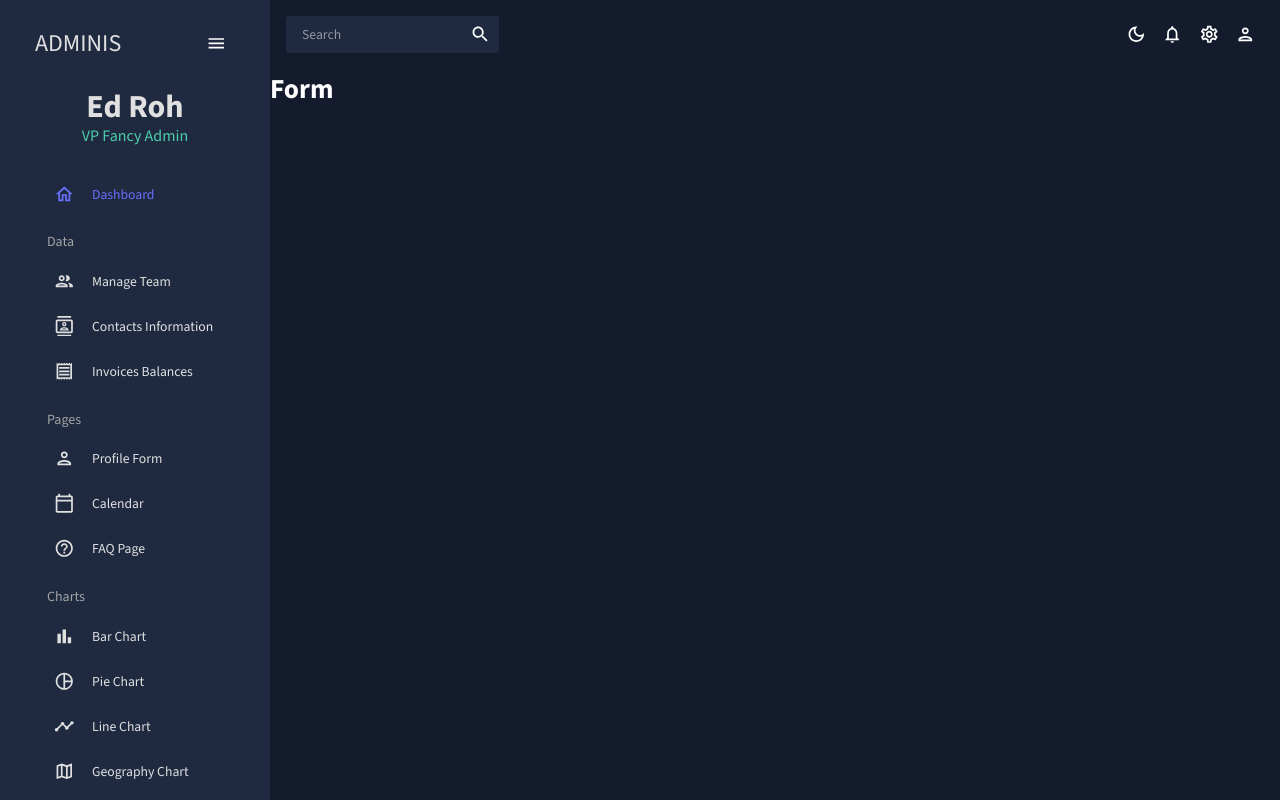
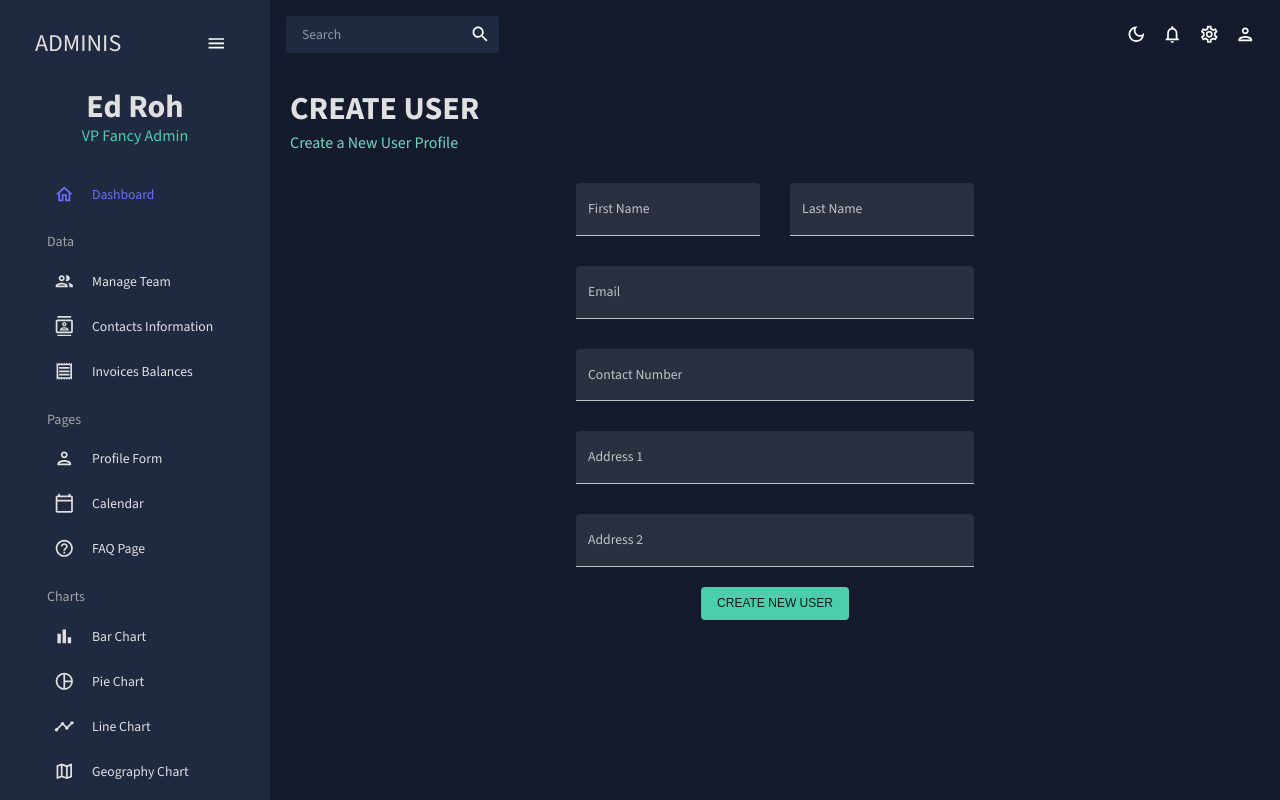
Before and after one commit to Avikai-Soria/Bdicomat, a React (Vite) app in the folder QA_Dashboard/: page /form in a window 1280 px wide. Built offline with nearby package versions, Linux system fonts and the light colour scheme; sample sign-in values are in the browser's storage.

Commit message:
calender not working

```diff
--- a/QA_Dashboard/package.json
+++ b/QA_Dashboard/package.json
@@ -15,6 +15,7 @@
     "@fullcalendar/core": "^6.1.8",
     "@fullcalendar/daygrid": "^6.1.8",
     "@fullcalendar/list": "^6.1.8",
+    "@fullcalendar/react": "^6.1.8",
     "@fullcalendar/timegrid": "^6.1.8",
     "@mui/icons-material": "^5.13.7",
     "@mui/material": "^5.13.7",
--- a/QA_Dashboard/src/components/main_page/layout/Calendar.jsx
+++ b/QA_Dashboard/src/components/main_page/layout/Calendar.jsx
@@ -1,11 +1,131 @@
-function Calendar() {
+import { useState } from "react";
+import FullCalendar from "@fullcalendar/react";
+import dayGridPlugin from "@fullcalendar/daygrid";
+import timeGridPlugin from "@fullcalendar/timegrid";
+import interactionPlugin from "@fullcalendar/interaction";
+import listPlugin from "@fullcalendar/list";
+import {
+  Box,
+  List,
+  ListItem,
+  ListItemText,
+  Typography,
+  useTheme,
+} from "@mui/material";
+import Header from "../../../reusable_component/Header.jsx";
+import { tokens } from "../../../hooks/theme";
+
+const Calendar = () => {
+  const theme = useTheme();
+  const colors = tokens(theme.palette.mode);
+  const [currentEvents, setCurrentEvents] = useState([]);
+
+  const handleDateClick = (selected) => {
+    const title = prompt("Please enter a new title for your event");
+    const calendarApi = selected.view.calendar;
+    calendarApi.unselect();
+
+    if (title) {
+      calendarApi.addEvent({
+        id: `${selected.dateStr}-${title}`,
+        title,
+        start: selected.startStr,
+        end: selected.endStr,
+        allDay: selected.allDay,
+      });
+    }
+  };
+
+  const handleEventClick = (selected) => {
+    if (
+      window.confirm(
+        `Are you sure you want to delete the event '${selected.event.title}'`
+      )
+    ) {
+      selected.event.remove();
+    }
+  };
+
   return (
-    <>
-      <div>
-        <h1>Calendar</h1>
-      </div>
-    </>
+    <Box m="20px">
+      <Header title="Calendar" subtitle="Full Calendar Interactive Page" />
+
+      <Box display="flex" justifyContent="space-between">
+        {/* CALENDAR SIDEBAR */}
+        <Box
+          flex="1 1 20%"
+          backgroundColor={colors.primary[400]}
+          p="15px"
+          borderRadius="4px"
+        >
+          <Typography variant="h5">Events</Typography>
+          <List>
+            {currentEvents.map((event) => (
+              <ListItem
+                key={event.id}
+                sx={{
+                  backgroundColor: colors.greenAccent[500],
+                  margin: "10px 0",
+                  borderRadius: "2px",
+                }}
+              >
+                <ListItemText
+                  primary={event.title}
+                  secondary={
+                    <Typography>
+                      {formatDate(event.start, {
+                        year: "numeric",
+                        month: "short",
+                        day: "numeric",
+                      })}
+                    </Typography>
+                  }
+                />
+              </ListItem>
+            ))}
+          </List>
+        </Box>
+
+        {/* CALENDAR */}
+        <Box flex="1 1 100%" ml="15px">
+          <FullCalendar
+            height="75vh"
+            plugins={[
+              dayGridPlugin,
+              timeGridPlugin,
+              interactionPlugin,
+              listPlugin,
+            ]}
+            headerToolbar={{
+              left: "prev,next today",
+              center: "title",
+              right: "dayGridMonth,timeGridWeek,timeGridDay,listMonth",
+            }}
+            initialView="dayGridMonth"
+            editable={true}
+            selectable={true}
+            selectMirror={true}
+            dayMaxEvents={true}
+            select={handleDateClick}
+            eventClick={handleEventClick}
+            eventsSet={(events) => setCurrentEvents(events)}
+            initialEvents={[
+              {
+                id: "12315",
+                title: "All-day event",
+                date: "2022-09-14",
+              },
+              {
+                id: "5123",
+                title: "Timed event",
+                date: "2022-09-28",
+              },
+            ]}
+          />
+        </Box>
+      </Box>
+    </Box>
   );
-}
+};
 
 export default Calendar;
--- a/QA_Dashboard/src/components/main_page/layout/Form.jsx
+++ b/QA_Dashboard/src/components/main_page/layout/Form.jsx
@@ -1,11 +1,154 @@
-function Form() {
+import { Box, Button, TextField } from "@mui/material";
+import { Formik } from "formik";
+import * as yup from "yup";
+import useMediaQuery from "@mui/material/useMediaQuery";
+import Header from "../../../reusable_component/Header.jsx";
+
+const Form = () => {
+  const isNonMobile = useMediaQuery("(min-width:600px)");
+
+  const handleFormSubmit = (values) => {
+    console.log(values);
+  };
+
   return (
-    <>
-      <div>
-        <h1>Form</h1>
-      </div>
-    </>
+    <Box m="20px">
+      <Header title="CREATE USER" subtitle="Create a New User Profile" />
+
+      <Formik
+        onSubmit={handleFormSubmit}
+        initialValues={initialValues}
+        validationSchema={checkoutSchema}
+      >
+        {({
+          values,
+          errors,
+          touched,
+          handleBlur,
+          handleChange,
+          handleSubmit,
+        }) => (
+          <form onSubmit={handleSubmit}>
+            <Box
+              display="grid"
+              gap="30px"
+              gridTemplateColumns="repeat(4, minmax(0, 1fr))"
+              sx={{
+                "& > div": { gridColumn: isNonMobile ? undefined : "span 4" },
+              }}
+            >
+              <TextField
+                fullWidth
+                variant="filled"
+                type="text"
+                label="First Name"
+                onBlur={handleBlur}
+                onChange={handleChange}
+                value={values.firstName}
+                name="firstName"
+                error={!!touched.firstName && !!errors.firstName}
+                helperText={touched.firstName && errors.firstName}
+                sx={{ gridColumn: "span 2" }}
+              />
+              <TextField
+                fullWidth
+                variant="filled"
+                type="text"
+                label="Last Name"
+                onBlur={handleBlur}
+                onChange={handleChange}
+                value={values.lastName}
+                name="lastName"
+                error={!!touched.lastName && !!errors.lastName}
+                helperText={touched.lastName && errors.lastName}
+                sx={{ gridColumn: "span 2" }}
+              />
+              <TextField
+                fullWidth
+                variant="filled"
+                type="text"
+                label="Email"
+                onBlur={handleBlur}
+                onChange={handleChange}
+                value={values.email}
+                name="email"
+                error={!!touched.email && !!errors.email}
+                helperText={touched.email && errors.email}
+                sx={{ gridColumn: "span 4" }}
+              />
+              <TextField
+                fullWidth
+                variant="filled"
+                type="text"
+                label="Contact Number"
+                onBlur={handleBlur}
+                onChange={handleChange}
+                value={values.contact}
+                name="contact"
+                error={!!touched.contact && !!errors.contact}
+                helperText={touched.contact && errors.contact}
+                sx={{ gridColumn: "span 4" }}
+              />
+              <TextField
+                fullWidth
+                variant="filled"
+                type="text"
+                label="Address 1"
+                onBlur={handleBlur}
+                onChange={handleChange}
+                value={values.address1}
+                name="address1"
+                error={!!touched.address1 && !!errors.address1}
+                helperText={touched.address1 && errors.address1}
+                sx={{ gridColumn: "span 4" }}
+              />
+              <TextField
+                fullWidth
+                variant="filled"
+                type="text"
+                label="Address 2"
+                onBlur={handleBlur}
+                onChange={handleChange}
+                value={values.address2}
+                name="address2"
+                error={!!touched.address2 && !!errors.address2}
+                helperText={touched.address2 && errors.address2}
+                sx={{ gridColumn: "span 4" }}
+              />
+            </Box>
+            <Box display="flex" justifyContent="end" mt="20px">
+              <Button type="submit" color="secondary" variant="contained">
+                Create New User
+              </Button>
+            </Box>
+          </form>
+        )}
+      </Formik>
+    </Box>
   );
-}
+};
+
+const phoneRegExp =
+  /^((\+[1-9]{1,4}[ -]?)|(\([0-9]{2,3}\)[ -]?)|([0-9]{2,4})[ -]?)*?[0-9]{3,4}[ -]?[0-9]{3,4}$/;
+
+const checkoutSchema = yup.object().shape({
+  firstName: yup.string().required("required"),
+  lastName: yup.string().required("required"),
+  email: yup.string().email("invalid email").required("required"),
+  contact: yup
+    .string()
+    .matches(phoneRegExp, "Phone number is not valid")
+    .required("required"),
+  address1: yup.string().required("required"),
+  address2: yup.string().required("required"),
+});
+const initialValues = {
+  firstName: "",
+  lastName: "",
+  email: "",
+  contact: "",
+  address1: "",
+  address2: "",
+};
 
 export default Form;
```
Also changed, not shown: 1 other file (tests, documents, lock files or other folders).
